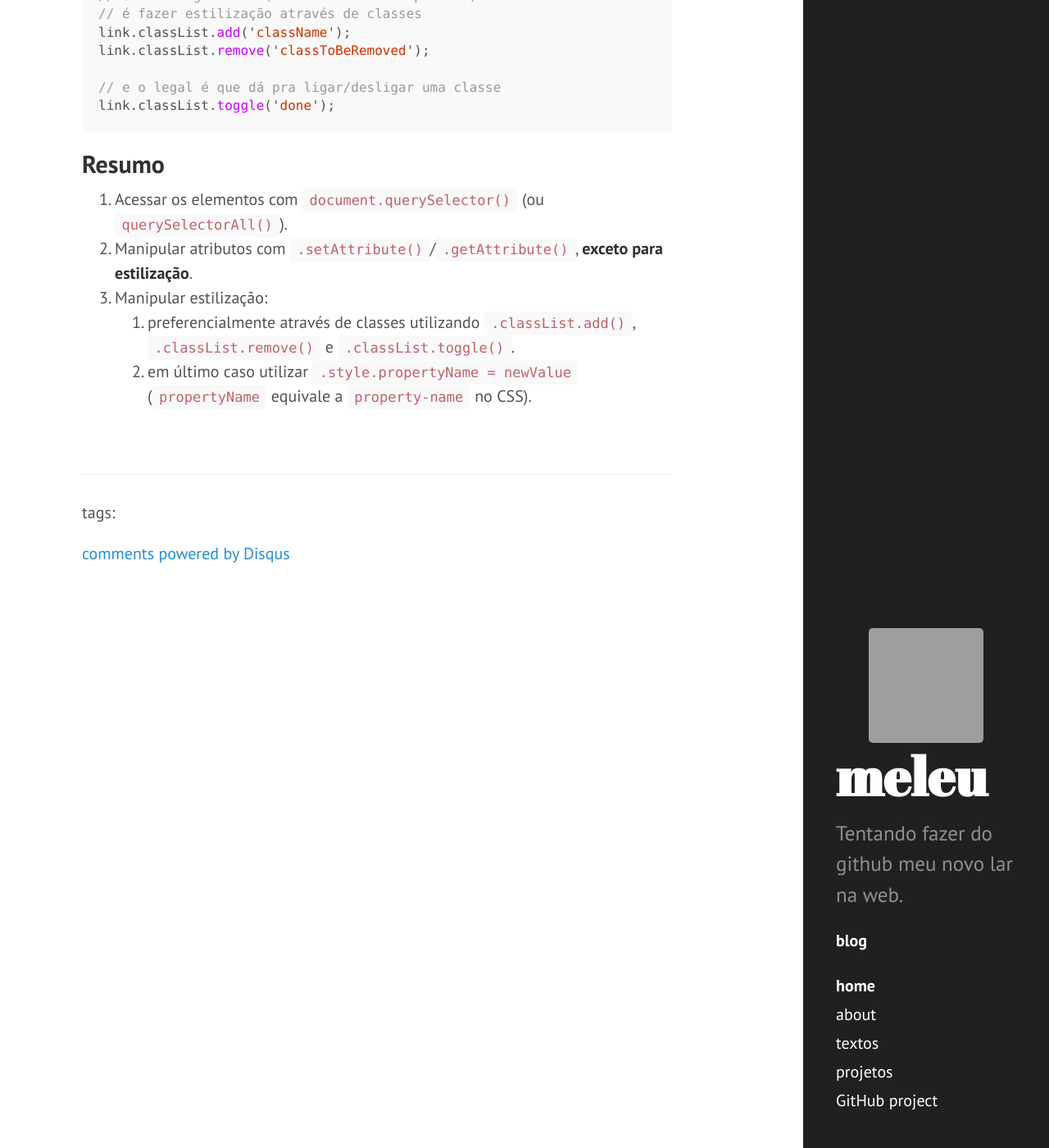
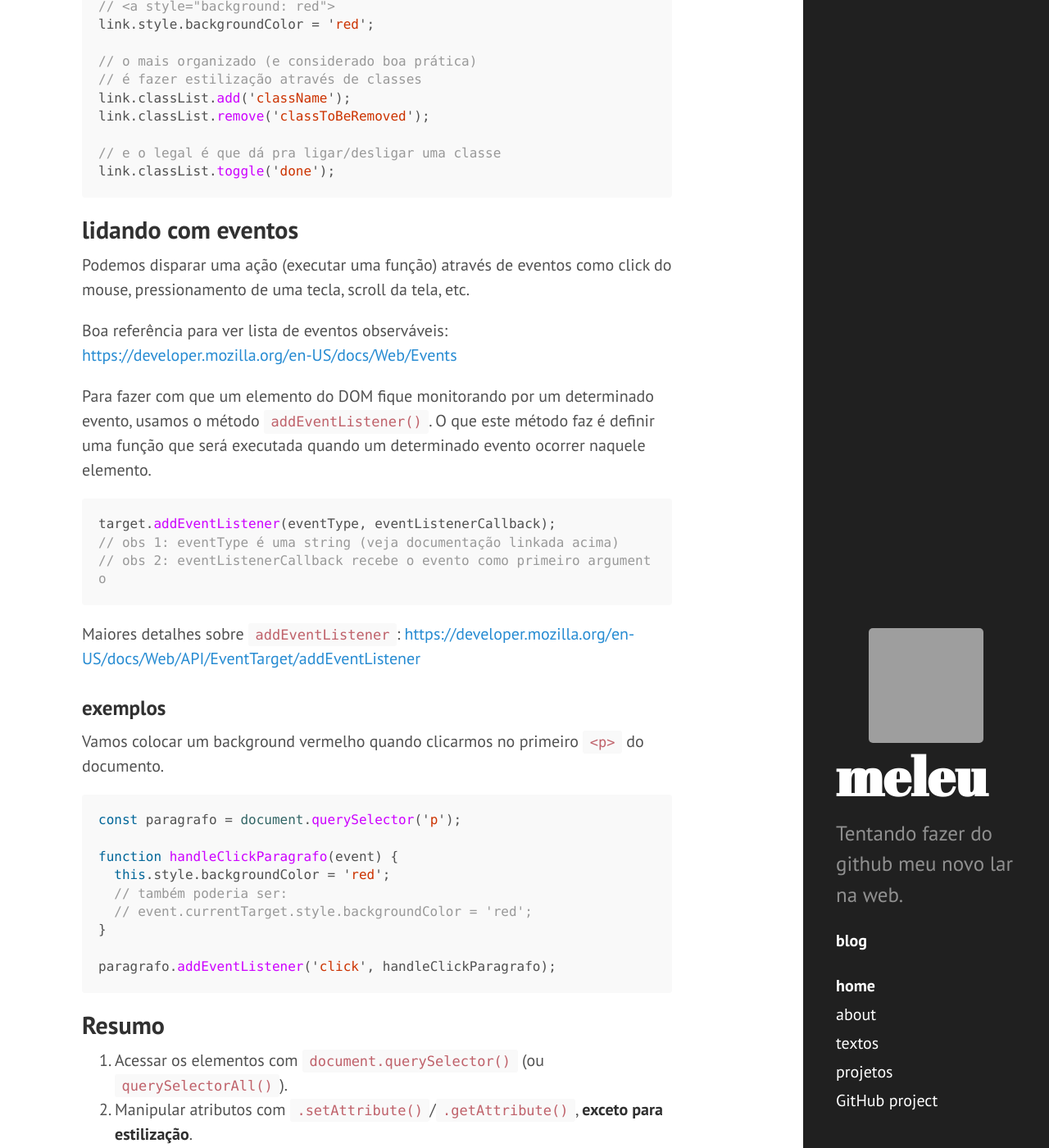
Before and after one commit to meleu/meleu.github.io, a Jekyll site: the page built from _posts/2020-04-19-dom-manipulation.md, in a window 1280 px wide and 1400 px high, scrolled down 3170 px. Shown: the whole window at 82% size. Built offline with Jekyll 4.4.1, drawn with Linux system fonts in a browser that asks for light colours; comment, search, counter and statistics services are not loaded; some of the changed text lies outside the part shown; grey boxes are pictures that could not be loaded.

Commit message:
Update 2020-04-19-dom-manipulation.md

````diff
--- a/_posts/2020-04-19-dom-manipulation.md
+++ b/_posts/2020-04-19-dom-manipulation.md
@@ -118,6 +118,40 @@ link.classList.remove('classToBeRemoved');
 link.classList.toggle('done');
 ```
 
+## lidando com eventos
+
+Podemos disparar uma ação (executar uma função) através de eventos como click do mouse, pressionamento de uma tecla, scroll da tela, etc.
+
+Boa referência para ver lista de eventos observáveis: <https://developer.mozilla.org/en-US/docs/Web/Events>
+
+Para fazer com que um elemento do DOM fique monitorando por um determinado evento, usamos o método `addEventListener()`. O que este método faz é definir uma função que será executada quando um determinado evento ocorrer naquele elemento.
+
+```js
+target.addEventListener(eventType, eventListenerCallback);
+// obs 1: eventType é uma string (veja documentação linkada acima)
+// obs 2: eventListenerCallback recebe o evento como primeiro argumento
+```
+
+Maiores detalhes sobre `addEventListener`: <https://developer.mozilla.org/en-US/docs/Web/API/EventTarget/addEventListener>
+
+
+### exemplos
+
+Vamos colocar um background vermelho quando clicarmos no primeiro `<p>` do documento.
+
+```js
+const paragrafo = document.querySelector('p');
+
+function handleClickParagrafo(event) {
+  this.style.backgroundColor = 'red';
+  // também poderia ser:
+  // event.currentTarget.style.backgroundColor = 'red';
+}
+
+paragrafo.addEventListener('click', handleClickParagrafo);
+```
+
+
 ## Resumo
 
 1. Acessar os elementos com `document.querySelector()` (ou `querySelectorAll()`).
@@ -125,10 +159,4 @@ link.classList.toggle('done');
 3. Manipular estilização:
     1. preferencialmente através de classes utilizando `.classList.add()`, `.classList.remove()` e `.classList.toggle()`.
     2. em último caso utilizar `.style.propertyName = newValue` (`propertyName` equivale a `property-name` no CSS).
-
-
-<!--stackedit_data:
-eyJoaXN0b3J5IjpbLTQ4MzY3Nzg0NSwtMTczOTE2ODQ2NCwtMT
-UxNDMwMDg1OSwtODQ1MzYxMDI0LC0xNDU5MzcyNjMxLC05NDA5
-NDcyNDFdfQ==
--->
+4. Lidar com eventos: `addEventListener()`.
````
